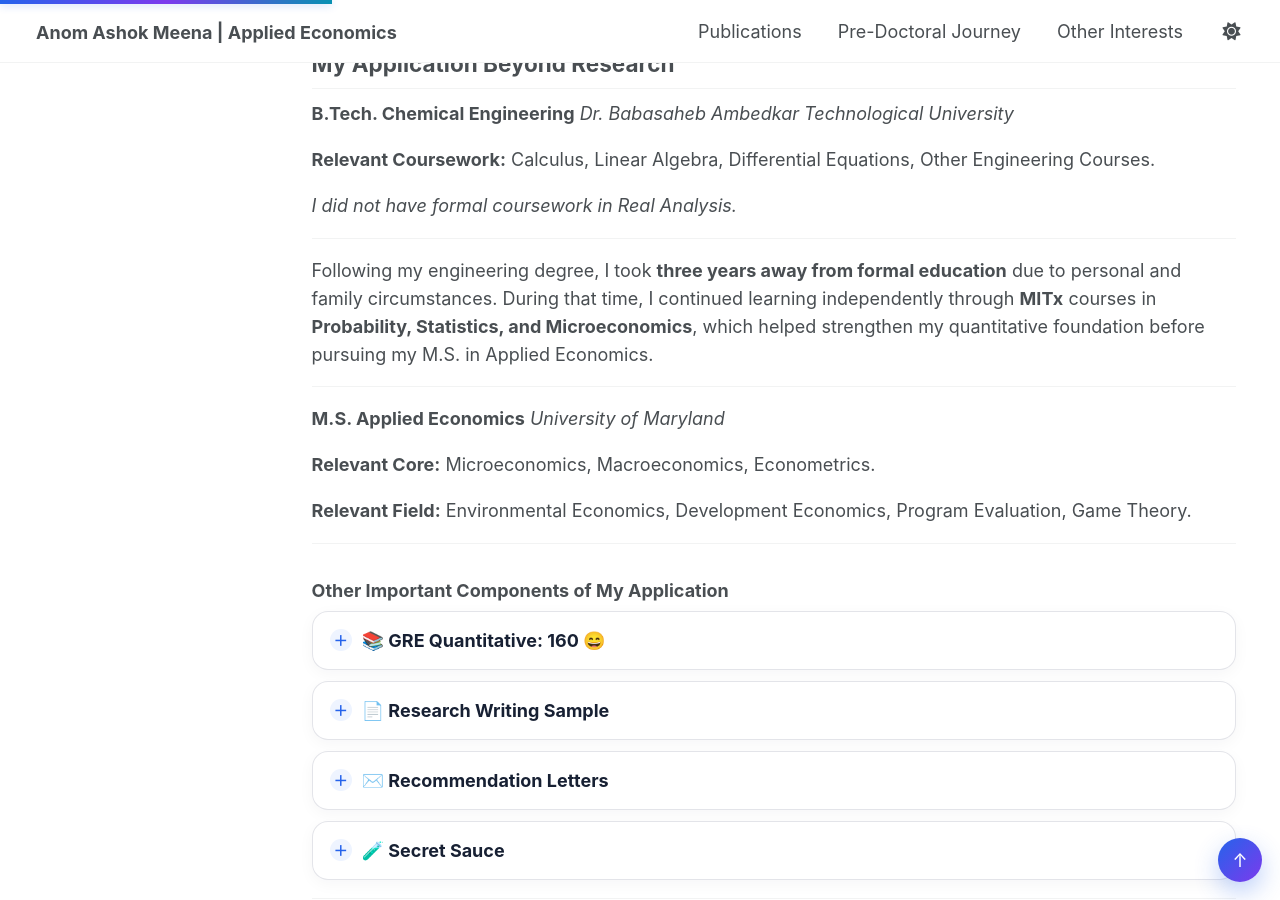
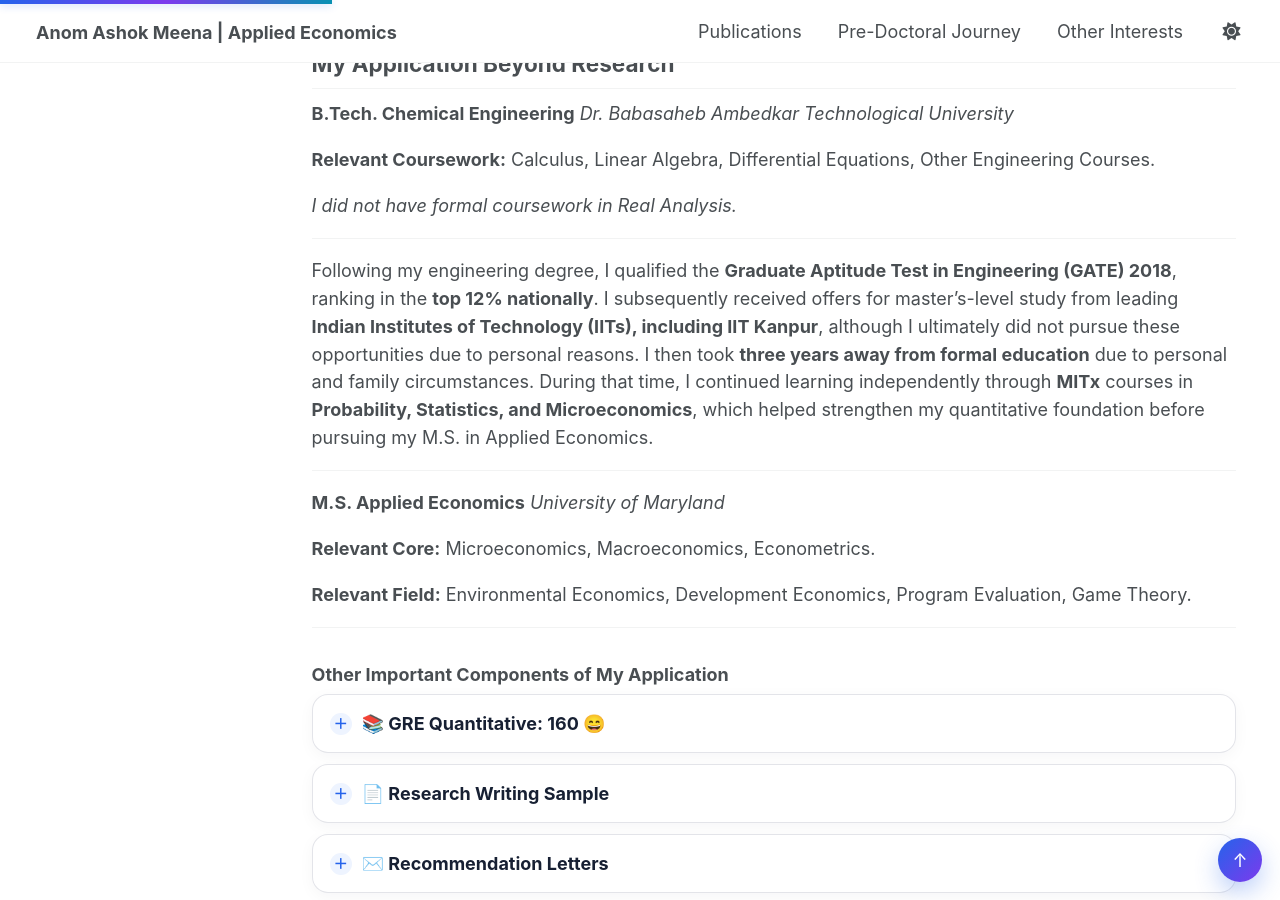
Before and after one commit to anomdule/anomdule.github.io, a Jekyll site: the page built from _pages/predoc-journey.md, in a window 1280 px wide and 900 px high, scrolled down 1572 px. Built offline with Jekyll 4.4.1, drawn with Linux system fonts in a browser that asks for light colours; a script that is not in the unit is left out.

Commit message:
Update predoc-journey.md

```diff
--- a/_pages/predoc-journey.md
+++ b/_pages/predoc-journey.md
@@ -399,7 +399,7 @@ During these years, I collaborated on several research projects, including a **s
 
 ---
 
-Following my engineering degree, I took **three years away from formal education** due to personal and family circumstances. During that time, I continued learning independently through **MITx** courses in **Probability, Statistics, and Microeconomics**, which helped strengthen my quantitative foundation before pursuing my M.S. in Applied Economics.
+Following my engineering degree, I qualified the **Graduate Aptitude Test in Engineering (GATE) 2018**, ranking in the **top 12% nationally**. I subsequently received offers for master’s-level study from leading **Indian Institutes of Technology (IITs), including IIT Kanpur**, although I ultimately did not pursue these opportunities due to personal reasons. I then took **three years away from formal education** due to personal and family circumstances. During that time, I continued learning independently through **MITx** courses in **Probability, Statistics, and Microeconomics**, which helped strengthen my quantitative foundation before pursuing my M.S. in Applied Economics.
 
 ---
 
```
